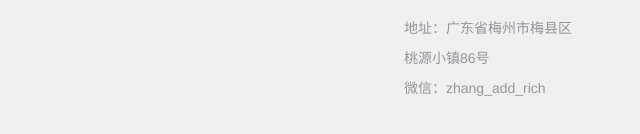
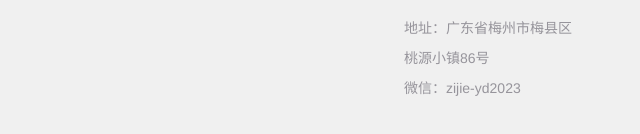
Before and after one commit to poboll/EnterWebm, a plain HTML site: page index.html in a window 1280 px wide. Shown: the part 2616-2750 px from the top of the page, 640-1280 px from the left. Drawn offline with Linux system fonts and the light colour scheme; no server answers; a script that the page names is missing.

Commit message:
Update index.html

```diff
--- a/index.html
+++ b/index.html
@@ -494,7 +494,7 @@
 						<div class="li-top ft18">联系我们</div>
 						<div class="li-bot">
 							<div>地址：广东省梅州市梅县区桃源小镇86号</div>
-							<div>微信：zhang_add_rich</div>
+							<div>微信：zijie-yd2023</div>
 						</div>
 					</div>
 				</div>
```
